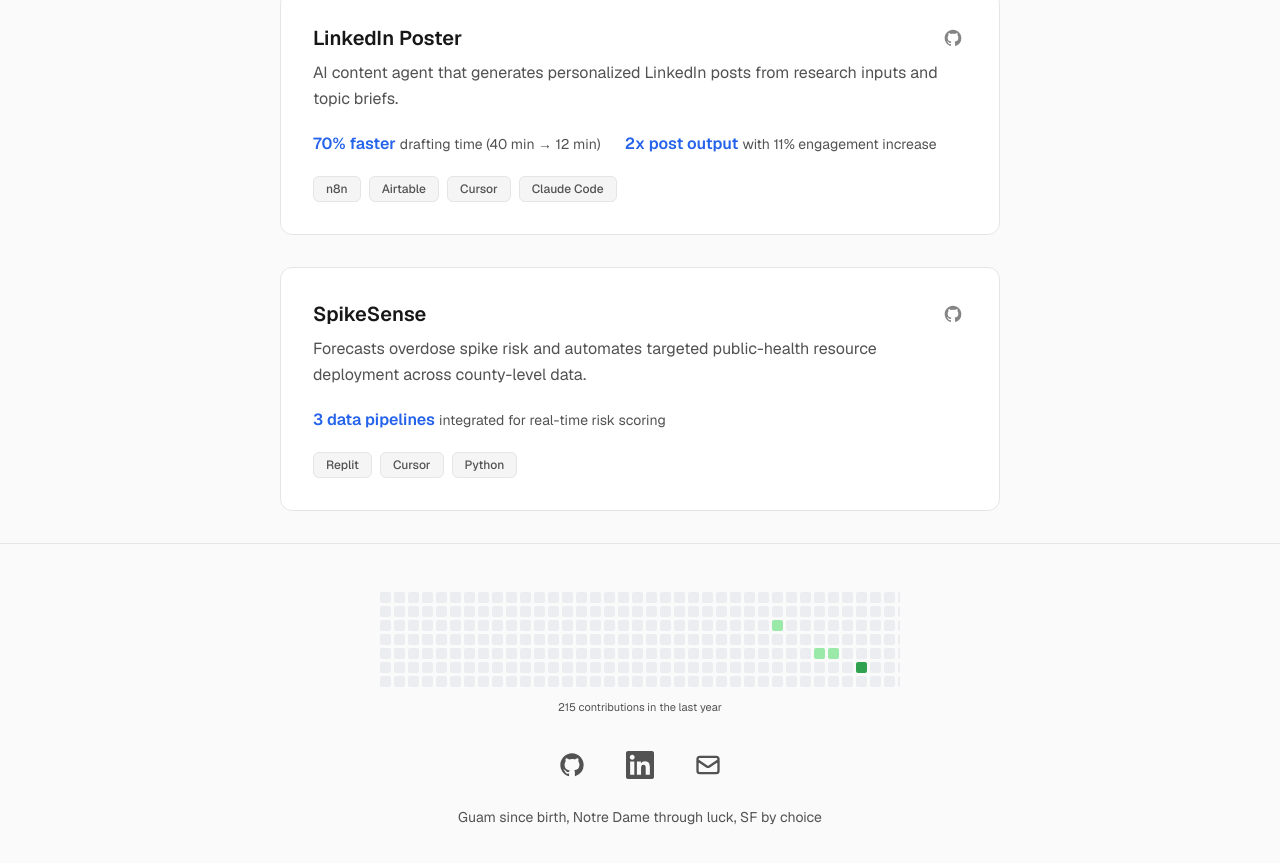
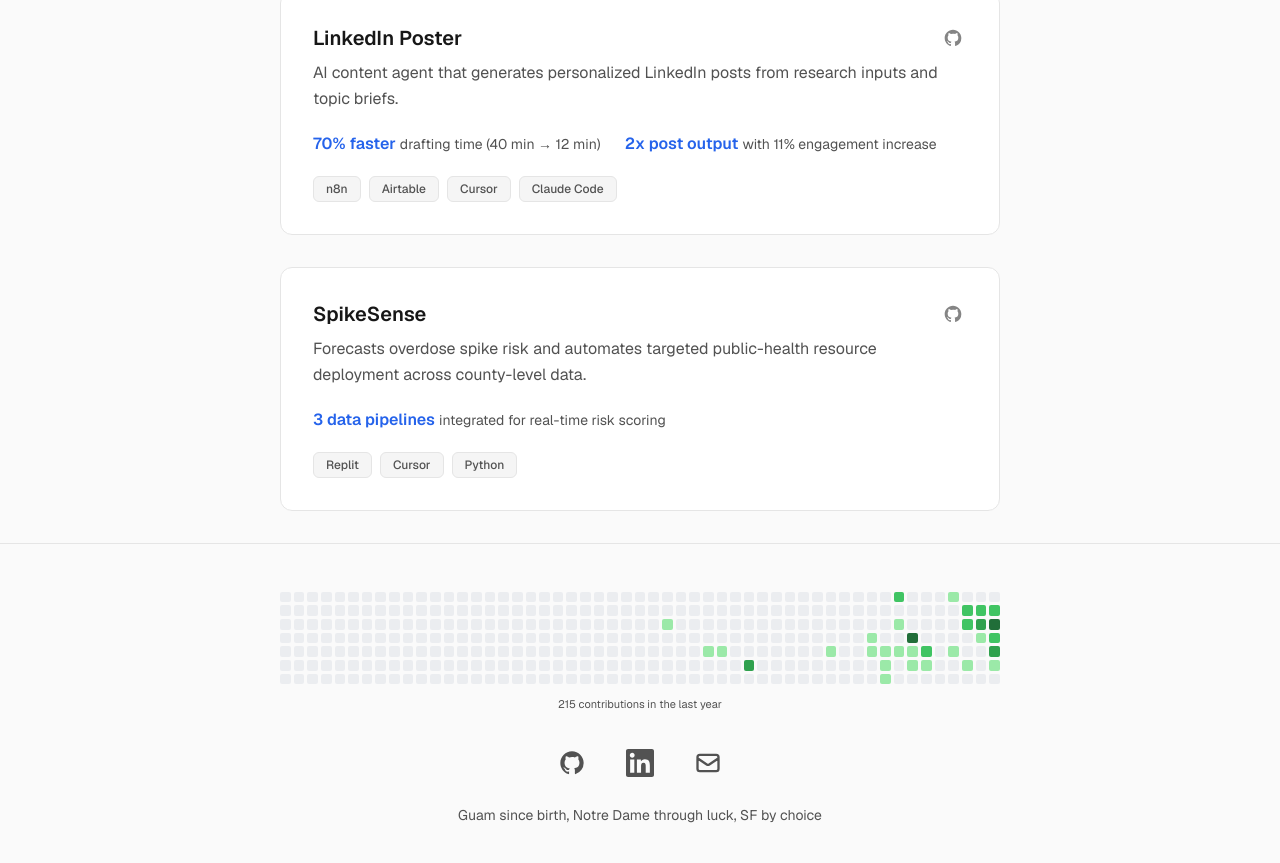
Before and after one commit to BrianJoseph671/Portfolio, a React (Vite) app in the folder Portoflio/: page / in a window 1280 px wide. Shown: the part 1083-1946 px from the top of the page. Built offline with nearby package versions, Linux system fonts and the light colour scheme.

Commit message:
wider contrib graph

```diff
--- a/Portoflio/src/GitHubContributionGrid.jsx
+++ b/Portoflio/src/GitHubContributionGrid.jsx
@@ -88,8 +88,8 @@
 
   if (!data) {
     return (
-      <div className="mb-8 flex justify-center" aria-hidden>
-        <div className="h-[84px] w-full max-w-[min(100%,520px)] rounded-md gh-contrib-skeleton" />
+      <div className="mb-8 w-full" aria-hidden>
+        <div className="h-[88px] w-full rounded-md gh-contrib-skeleton" />
       </div>
     )
   }
@@ -111,7 +111,7 @@
   return (
     <div className="mb-8 w-full flex flex-col items-center gap-2">
       <div
-        className="w-full max-w-[min(100%,520px)] gh-contrib-scroll pb-1"
+        className="w-full pb-1"
         role="img"
         aria-label={
           totalLabel
@@ -119,9 +119,9 @@
             : 'GitHub contribution calendar for the last year.'
         }
       >
-        <div className={`gh-contrib-grid flex gap-[3px] min-w-min mx-auto ${disintegrateClass}`}>
+        <div className={`gh-contrib-grid gh-contrib-grid-fluid flex w-full gap-[3px] ${disintegrateClass}`}>
           {data.weeks.map((week, wi) => (
-            <div key={wi} className="flex flex-col gap-[3px]">
+            <div key={wi} className="flex min-w-0 flex-1 flex-col gap-[3px]">
               {(week.days || []).map((day) => {
                 const level = day.level || 'NONE'
                 const cls = LEVEL_CLASS[level] || LEVEL_CLASS.NONE
--- a/Portoflio/src/index.css
+++ b/Portoflio/src/index.css
@@ -90,23 +90,22 @@
 .theme-icon { color: var(--text-muted); }
 .theme-icon:hover { color: var(--accent); }
 
-/* Contribution chart: horizontal scroll without visible scrollbar */
-.gh-contrib-scroll {
-  overflow-x: auto;
-  -ms-overflow-style: none;
-  scrollbar-width: none;
-}
-.gh-contrib-scroll::-webkit-scrollbar {
-  display: none;
-}
-
-/* GitHub-style contribution heatmap */
+/* GitHub-style contribution heatmap (fixed size fallback) */
 .gh-contrib-cell {
   width: 11px;
   height: 11px;
   min-width: 11px;
   min-height: 11px;
   display: block;
+}
+
+/* Fluid grid: fill footer width, square cells scale down */
+.gh-contrib-grid-fluid .gh-contrib-cell {
+  width: 100%;
+  height: auto;
+  min-width: 0;
+  min-height: 0;
+  aspect-ratio: 1;
 }
 
 .gh-contrib-l0 { background-color: var(--contrib-0); }
```
